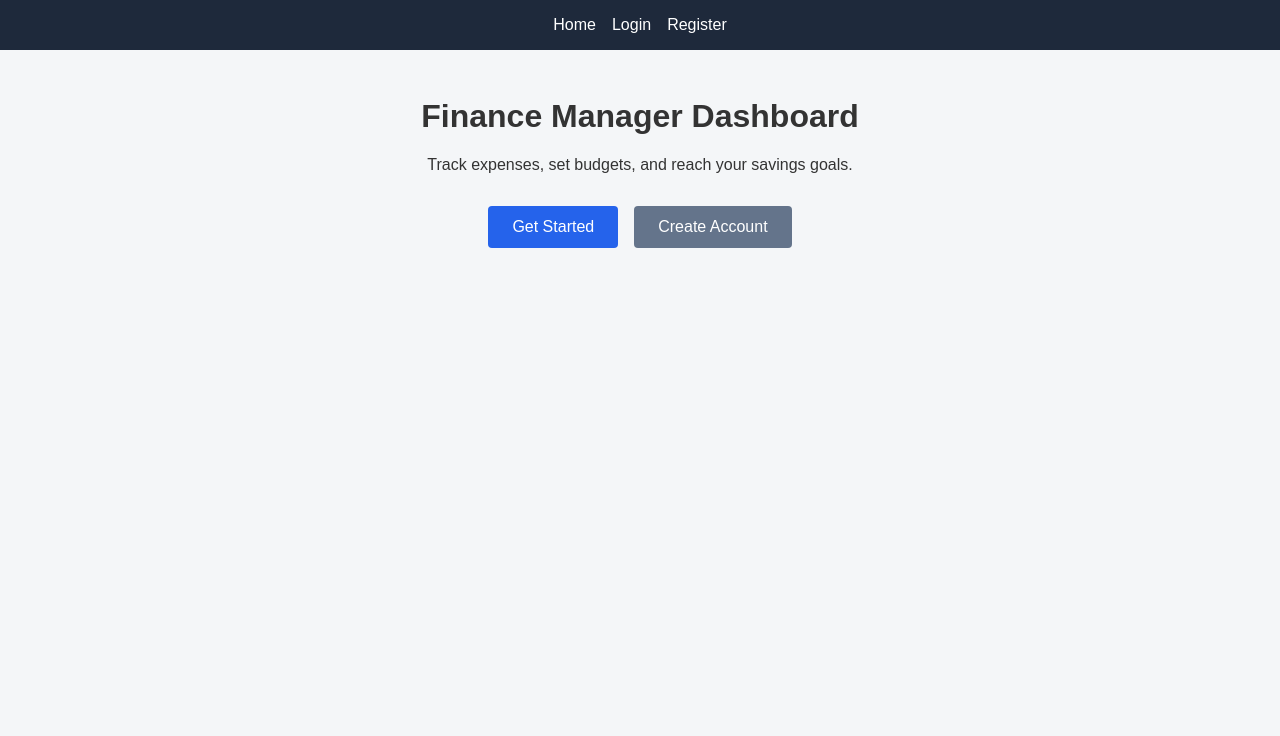
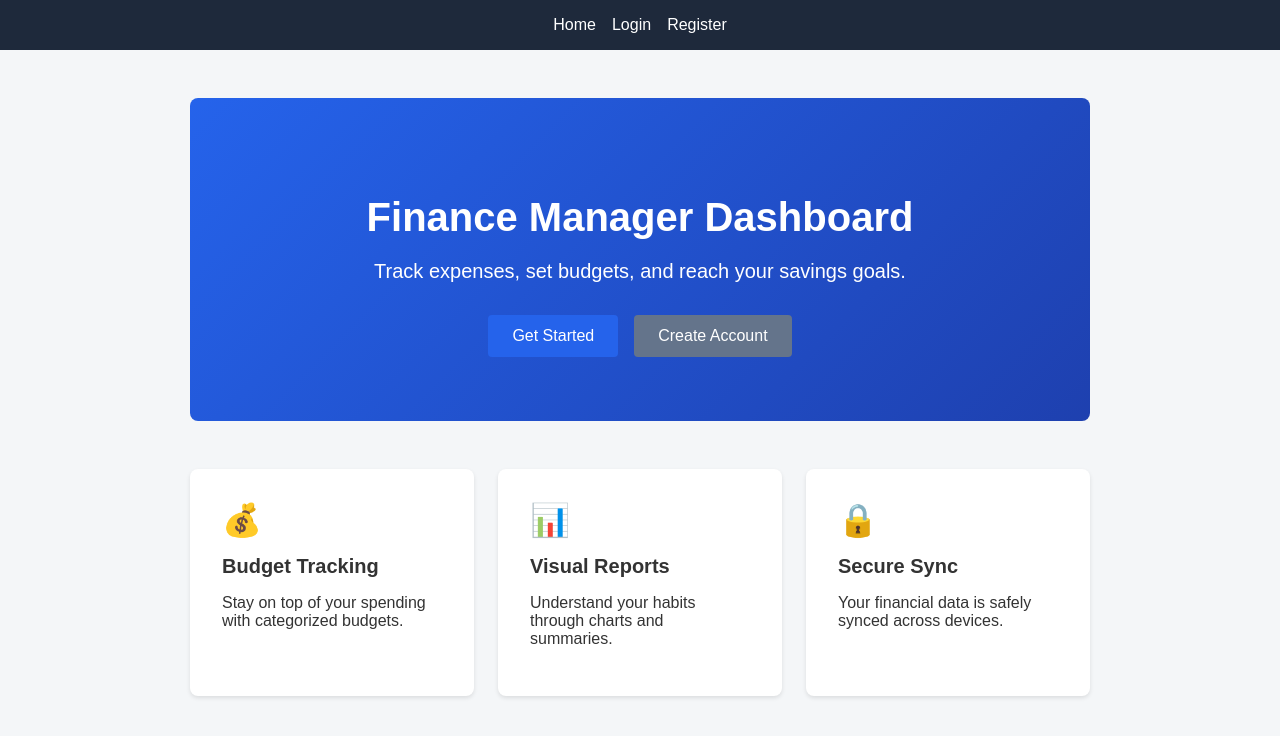
Before and after one commit to reecebaileyy/FinanceManagerDashboard, a React (Vite) app in the folder frontend/: page / in a window 1280 px wide. Shown: the top 736 px of the page. Built offline with nearby package versions, Linux system fonts and the light colour scheme.

Commit message:
feat: enhance home page UI

```diff
--- a/frontend/src/pages/Home.jsx
+++ b/frontend/src/pages/Home.jsx
@@ -4,12 +4,32 @@ import { Link } from 'react-router-dom';
 function Home() {
   return (
     <div className="home-container">
+      <section className="hero">
         <h1>Finance Manager Dashboard</h1>
         <p>Track expenses, set budgets, and reach your savings goals.</p>
         <div className="cta-buttons">
           <Link className="button" to="/login">Get Started</Link>
           <Link className="button button-secondary" to="/register">Create Account</Link>
         </div>
+      </section>
+
+      <section className="features">
+        <div className="feature-card">
+          <div className="feature-icon">💰</div>
+          <h3>Budget Tracking</h3>
+          <p>Stay on top of your spending with categorized budgets.</p>
+        </div>
+        <div className="feature-card">
+          <div className="feature-icon">📊</div>
+          <h3>Visual Reports</h3>
+          <p>Understand your habits through charts and summaries.</p>
+        </div>
+        <div className="feature-card">
+          <div className="feature-icon">🔒</div>
+          <h3>Secure Sync</h3>
+          <p>Your financial data is safely synced across devices.</p>
+        </div>
+      </section>
     </div>
   );
 }
--- a/frontend/src/styles.css
+++ b/frontend/src/styles.css
@@ -30,7 +30,7 @@ header {
 }
 
 .home-container {
-  max-width: 800px;
+  max-width: 900px;
   margin: 3rem auto;
   text-align: center;
   padding: 0 1rem;
@@ -63,3 +63,48 @@ header {
 .button-secondary:hover {
   background-color: #475569;
 }
+
+/* Home page enhancements */
+.hero {
+  background: linear-gradient(135deg, #2563eb, #1e40af);
+  color: #fff;
+  padding: 4rem 1rem;
+  border-radius: 8px;
+}
+
+.hero h1 {
+  font-size: 2.5rem;
+  margin-bottom: 1rem;
+}
+
+.hero p {
+  font-size: 1.25rem;
+  margin-bottom: 2rem;
+}
+
+.features {
+  margin-top: 3rem;
+  display: grid;
+  grid-template-columns: repeat(auto-fit, minmax(220px, 1fr));
+  gap: 1.5rem;
+}
+
+.feature-card {
+  background: #fff;
+  padding: 2rem;
+  border-radius: 8px;
+  box-shadow: 0 2px 4px rgba(0, 0, 0, 0.1);
+  text-align: left;
+}
+
+.feature-icon {
+  font-size: 2rem;
+  color: #2563eb;
+  margin-bottom: 1rem;
+}
+
+.feature-card h3 {
+  margin-top: 0;
+  margin-bottom: 0.5rem;
+  font-size: 1.25rem;
+}
```
Lines whose indentation alone changed are shown as unchanged.
